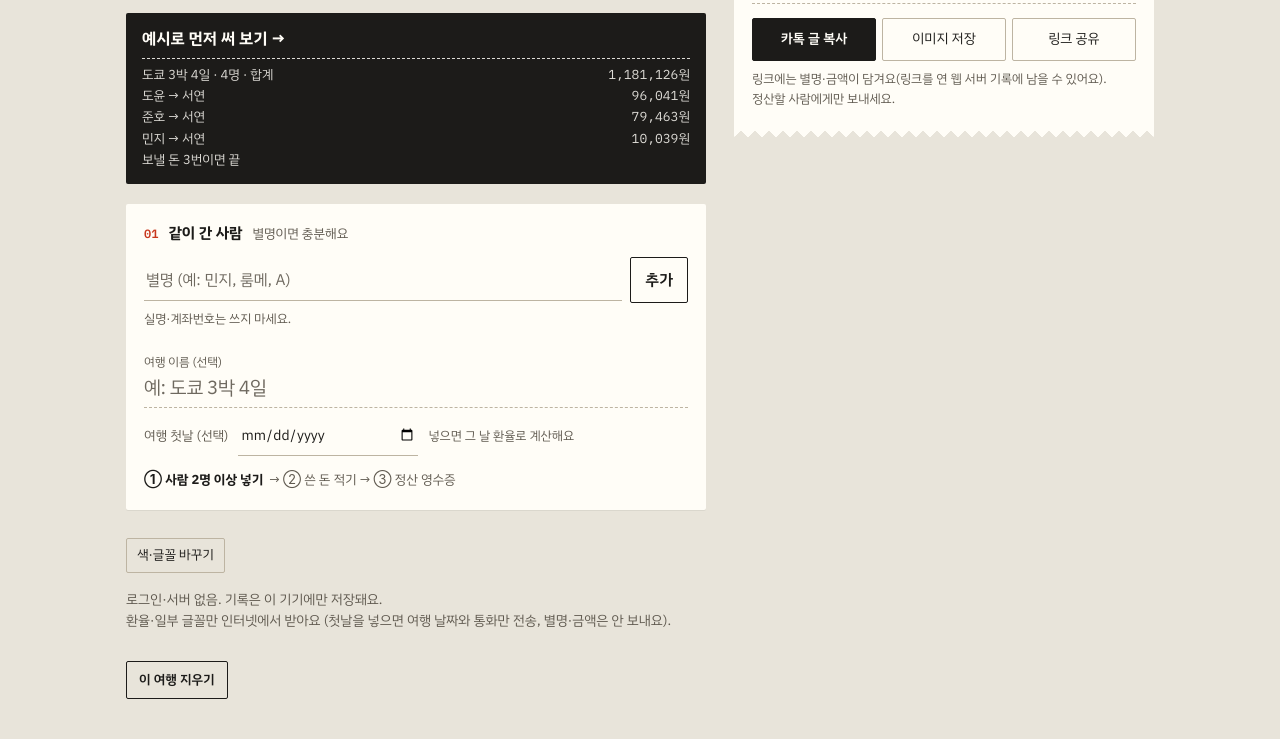
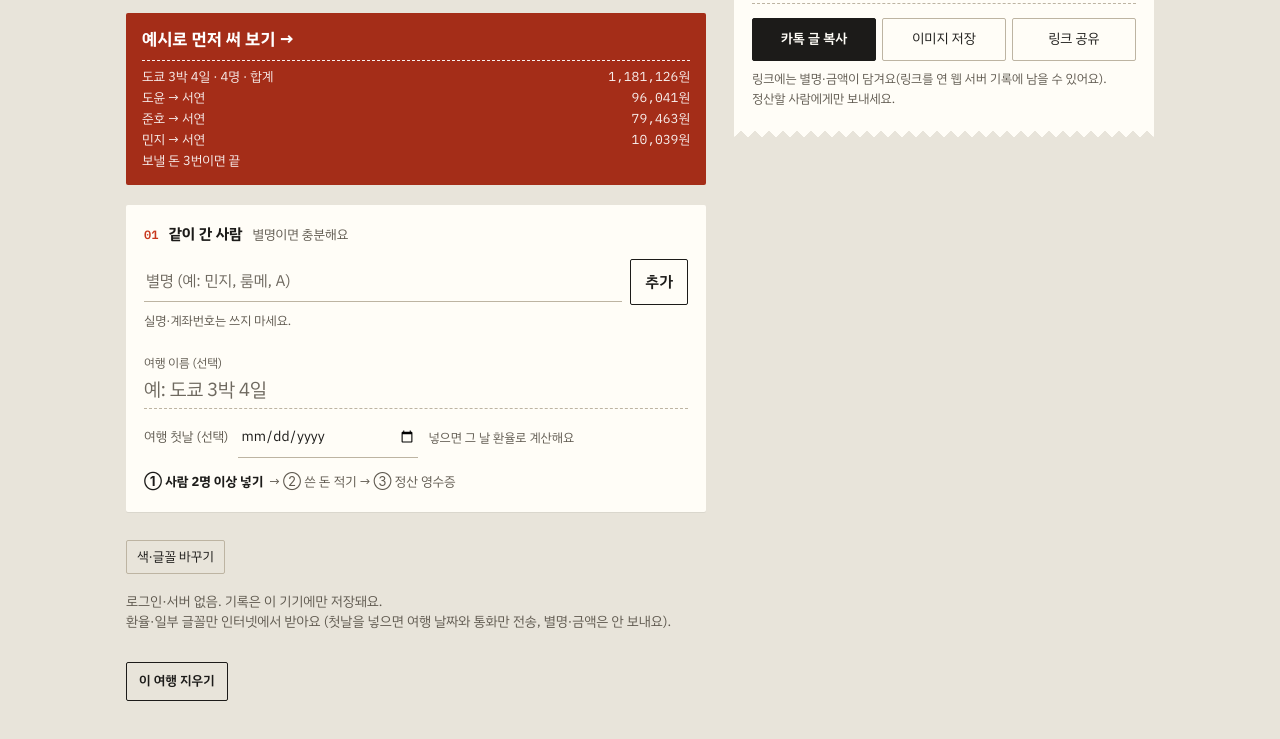
Before and after one commit to dark-ran/travel-settle, a plain HTML site: page index.html in a window 1280 px wide. Shown: the part 123-862 px from the top of the page. Drawn offline with Linux system fonts and the light colour scheme.

Commit message:
평가 반영: 시작 버튼 강조색, 환율 실패 시 안내, 미리보기 og

```diff
--- a/index.html
+++ b/index.html
@@ -127,8 +127,8 @@ button:active{transform:translateY(1px)}
 .rate input{width:130px}
 .rate>.muted{font-size:12.5px}
 .rate span:first-child{width:44px;flex:none;font-family:"Settle Mono","Settle Sans",monospace;font-size:13px}
-.hero{display:block;width:100%;margin-bottom:6px;text-align:left;background:var(--ink);color:var(--paper);border:0;padding:14px 16px;font-weight:400}
-.hero b{font-size:16px;font-weight:700}.hero span{display:block;color:var(--paper);opacity:.85;font-size:13px;margin-top:6px}
+.hero{display:block;width:100%;margin-bottom:6px;text-align:left;background:color-mix(in srgb,var(--red) 82%,#000);color:#fff;border:0;padding:14px 16px;font-weight:400}
+.hero b{font-size:17px;font-weight:700}.hero span{display:block;color:#fff;opacity:.92;font-size:13px;margin-top:6px}
 .hero .mini{border-top:1px dashed currentColor;padding-top:6px;display:grid;gap:1px}.hero .mini i{font-style:normal;display:flex;justify-content:space-between}.hero .mini em{font-style:normal;font-family:"Settle Mono","Settle Sans",monospace}
 .trips{display:flex;gap:10px;align-items:center;margin:0 0 6px}
 .trips select{flex:1;font-size:13.5px;padding:4px 16px 4px 0;color:var(--sub)}
@@ -236,7 +236,7 @@ input:focus-visible,select:focus-visible{outline:2px solid var(--red);outline-of
 
 <section id="ratesec">
   <h2><i>05</i>환율 <small>1엔·1달러 = 몇 원</small></h2>
-  <p class="muted" style="margin-top:0"><b>여행 첫날</b>을 넣으면 기록마다 그 날 환율로 계산해요. 카드 결제 알림에 뜬 원화를 적은 기록은 그 금액 그대로예요.</p>
+  <p class="muted" style="margin-top:0"><b>여행 첫날</b>을 넣으면 기록마다 그 날 환율로 계산해요. 카드 결제 알림에 뜬 원화를 적은 기록은 그 금액 그대로예요. 인터넷이 안 돼도 기본 환율로 계산돼요.</p>
   <details class="more" style="margin:-4px 0 8px"><summary>자세히</summary><p class="muted" style="margin:4px 0">원화를 안 적은 기록은 환율에 카드 수수료를 더해 어림해요(현금은 수수료 없음). 주말·공휴일은 바로 전 영업일 환율을 써요. 아래 환율을 직접 고치거나 지난 환율에서 날짜를 누르면 그 통화는 그 값으로 계산하고, '날짜별로 되돌리기'를 누르면 다시 날짜별로 돌아가요.</p></details>
   <div class="rate"><span>수수료</span><input type="number" step="any" min="0" id="fee" aria-label="카드 수수료(%)" style="width:90px"><span>%</span><span class="muted" style="flex-basis:100%;margin-left:54px">카드 결제에만 붙여요 (보통 1~2.5%)</span></div>
   <div id="rates"></div>
@@ -587,7 +587,7 @@ $('fetch').onclick=async()=>{const T0=S;$('rnote').textContent='불러오는 중
     if(!j.rates)throw 0;
     let skip=0;for(const c in T0.rates)if(c!=='KRW'&&num(j.rates[c],1e9)){if(T0.manual[c]){skip++;continue}T0.rates[c]=+(1/j.rates[c]).toPrecision(4)}if(T0!==S){save();$('rnote').textContent='';return}if(skip&&!S.start)toast('직접 넣은 환율은 그대로 뒀어요');if(S.start)toast('첫날이 있어서 기록은 그 날 환율로 계산해요. 오늘 환율은 아직 안 온 날짜에 써요',null,4000)
     render();$('rnote').textContent=`${new Date(j.time_last_update_unix*1000).toLocaleDateString('ko-KR')} 기준`}
-  catch(e){$('rnote').textContent='못 불러왔어요. 직접 고쳐 주세요.'}};
+  catch(e){$('rnote').textContent='못 불러왔어요. 기본 환율로 계산하고 있어요(직접 고쳐도 돼요).'}};
 // 지난 환율: 최근 3주 표 또는 고른 날짜 → 줄을 누르면 그 날 환율로 바꿈
 const HIST_CUR=['JPY','USD','EUR','CNY','THB','HKD','SGD','PHP'];
 let hist=null,histOn='';
--- a/sw.js
+++ b/sw.js
@@ -1,5 +1,5 @@
 // 오프라인용: 먼저 네트워크, 안 되면 저장본 (새 버전이 바로 반영되게)
-const C='settle-v32',FILES=['./','index.html','manifest.json','icon.svg','fonts/settle-sans-400.woff2','fonts/settle-sans-600.woff2','fonts/settle-sans-700.woff2','fonts/settle-mono-400.woff2','fonts/settle-mono-600.woff2'];
+const C='settle-v33',FILES=['./','index.html','manifest.json','icon.svg','fonts/settle-sans-400.woff2','fonts/settle-sans-600.woff2','fonts/settle-sans-700.woff2','fonts/settle-mono-400.woff2','fonts/settle-mono-600.woff2'];
 self.addEventListener('install',e=>{e.waitUntil(caches.open(C).then(c=>c.addAll(FILES)));self.skipWaiting()});
 self.addEventListener('activate',e=>e.waitUntil(caches.keys().then(ks=>Promise.all(ks.filter(k=>k!==C).map(k=>caches.delete(k))))));
 self.addEventListener('fetch',e=>{const u=new URL(e.request.url);if(e.request.method!=='GET'||u.origin!==location.origin||u.searchParams.has('d'))return; // 공유 링크(정산 내용)는 저장하지 않음
```
Also changed, not shown: og.png.
